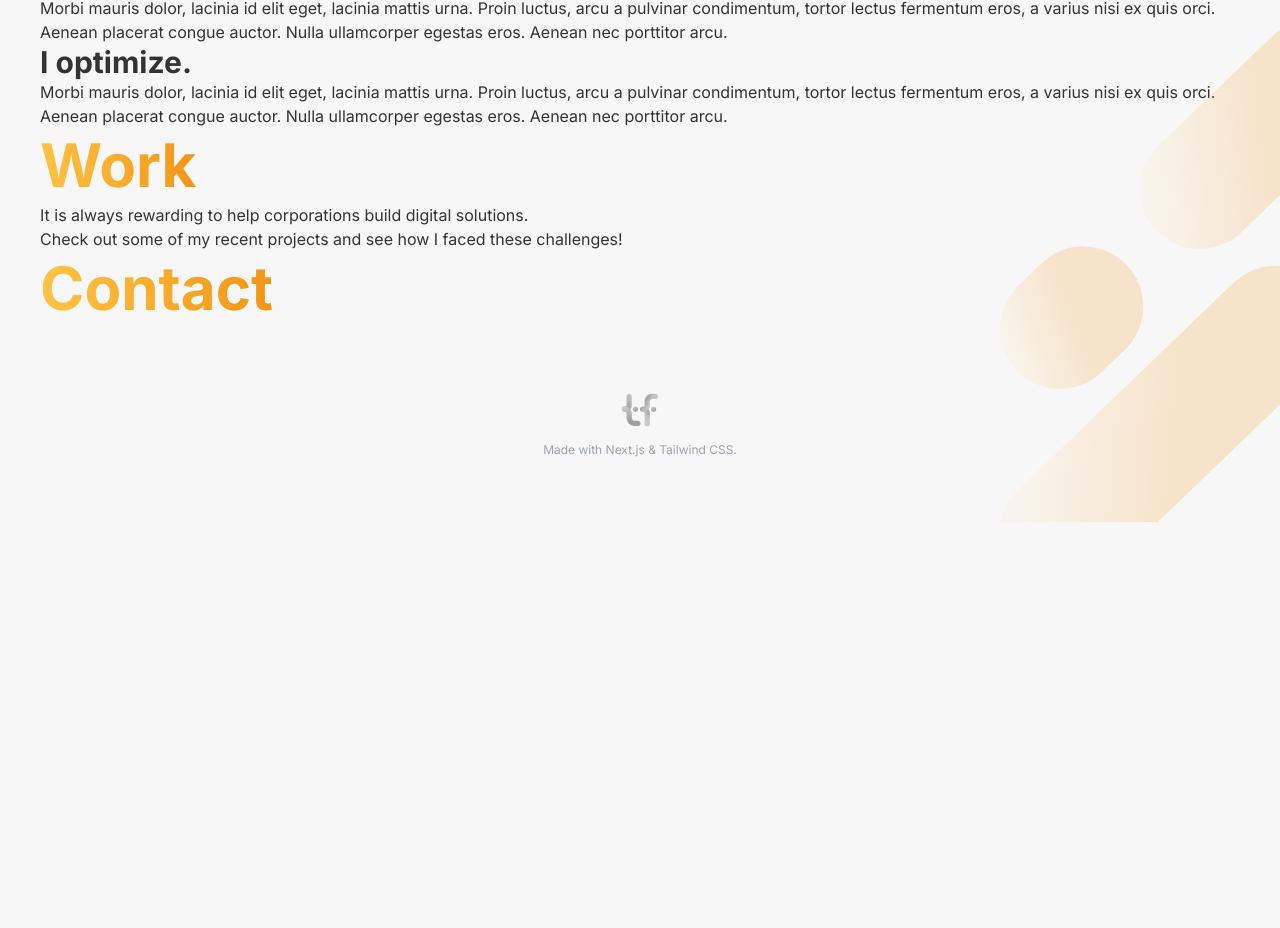
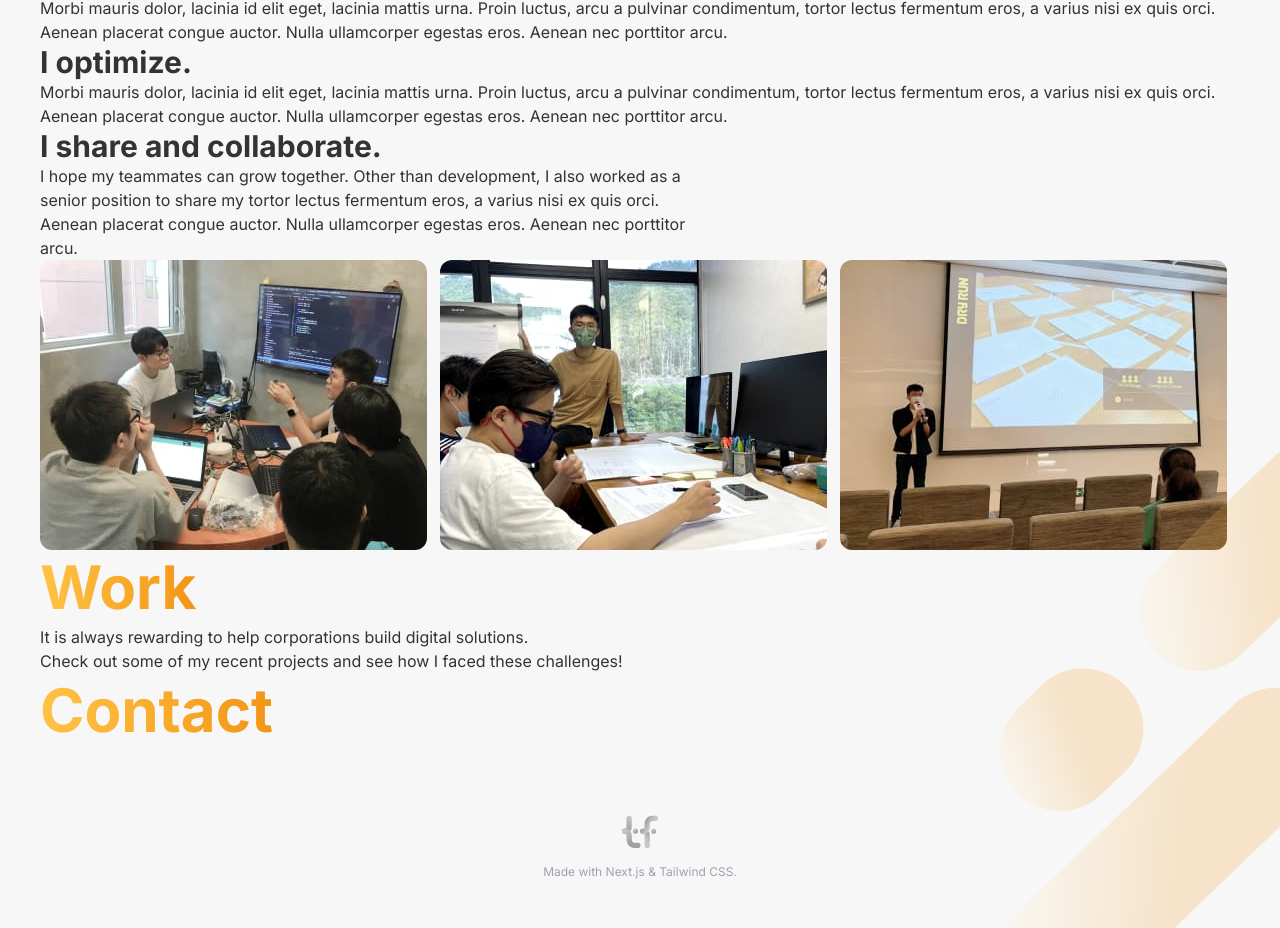
Before and after one commit to sintatfan/sintatfan-web, a Next.js app: page / in a window 1280 px wide. Shown: the part 833-1761 px from the top of the page. Before the commit the page ends 1355 px from the top, so only its background shows below. Built offline with nearby package versions, Linux system fonts and the light colour scheme.

Commit message:
About - prepare photos in the share & collaborate section

```diff
--- a/components/home/about.jsx
+++ b/components/home/about.jsx
@@ -3,6 +3,7 @@ import {SectionTitle} from "../title";
 function Biography() {
     return (
         <div className="flex items-center space-x-5 py-10 mb-12">
+            {/* Profile Pic, Name and Education */}
             <div className="flex-none w-72 text-center">
                 <img src="/images/profilepic.jpg" srcSet="/images/profilepic@2x.jpg 2x" alt="My profile picture"
                      className="rounded-full mx-auto mb-4" />
@@ -13,6 +14,8 @@ function Biography() {
                     <abbr title="Bachelor of Science" className="no-underline">BSc</abbr> in Computer Science
                 </div>
             </div>
+
+            {/* Professional Summary */}
             <div className="flex-auto max-w-3xl">
                 <p className="text-5xl mb-3">Computer Science is <br />an <span className="text-gradient font-bold">art of problem solving</span>.</p>
                 <p className="text-lg">I am a passionate and competent Software Developer with over 9 years of experience in web applications development. With my knowledge in Computer Science and Interaction Design, as well as my solid work experience, I am eager to help companies build elegant and well-designed digital solutions that solve problems, engage with people and boost productivity.</p>
@@ -37,6 +40,23 @@ export default function AboutSection() {
 
             <h3 className="h3">I optimize.</h3>
             <p>Morbi mauris dolor, lacinia id elit eget, lacinia mattis urna. Proin luctus, arcu a pulvinar condimentum, tortor lectus fermentum eros, a varius nisi ex quis orci. Aenean placerat congue auctor. Nulla ullamcorper egestas eros. Aenean nec porttitor arcu.</p>
+
+            <div className="max-w-2xl">
+                <h3 className="h3">I share and collaborate.</h3>
+                <p>I hope my teammates can grow together. Other than development, I also worked as a senior position to share my tortor lectus fermentum eros, a varius nisi ex quis orci. Aenean placerat congue auctor. Nulla ullamcorper egestas eros. Aenean nec porttitor arcu.</p>
+            </div>
+            <div className="grid grid-cols-3">
+                <div>
+                    <img src="/images/share_workshop1.jpg" srcSet="/images/share_workshop1@2x.jpg 2x" alt="" className="rounded-xl" />
+                </div>
+                <div>
+                    <img src="/images/share_workshop2.jpg" srcSet="/images/share_workshop2@2x.jpg 2x" alt="" className="rounded-xl" />
+                </div>
+                <div>
+                    <img src="/images/share_present.jpg" srcSet="/images/share_present@2x.jpg 2x" alt="" className="rounded-xl" />
+                </div>
+            </div>
+
         </div>
     );
 }
```
